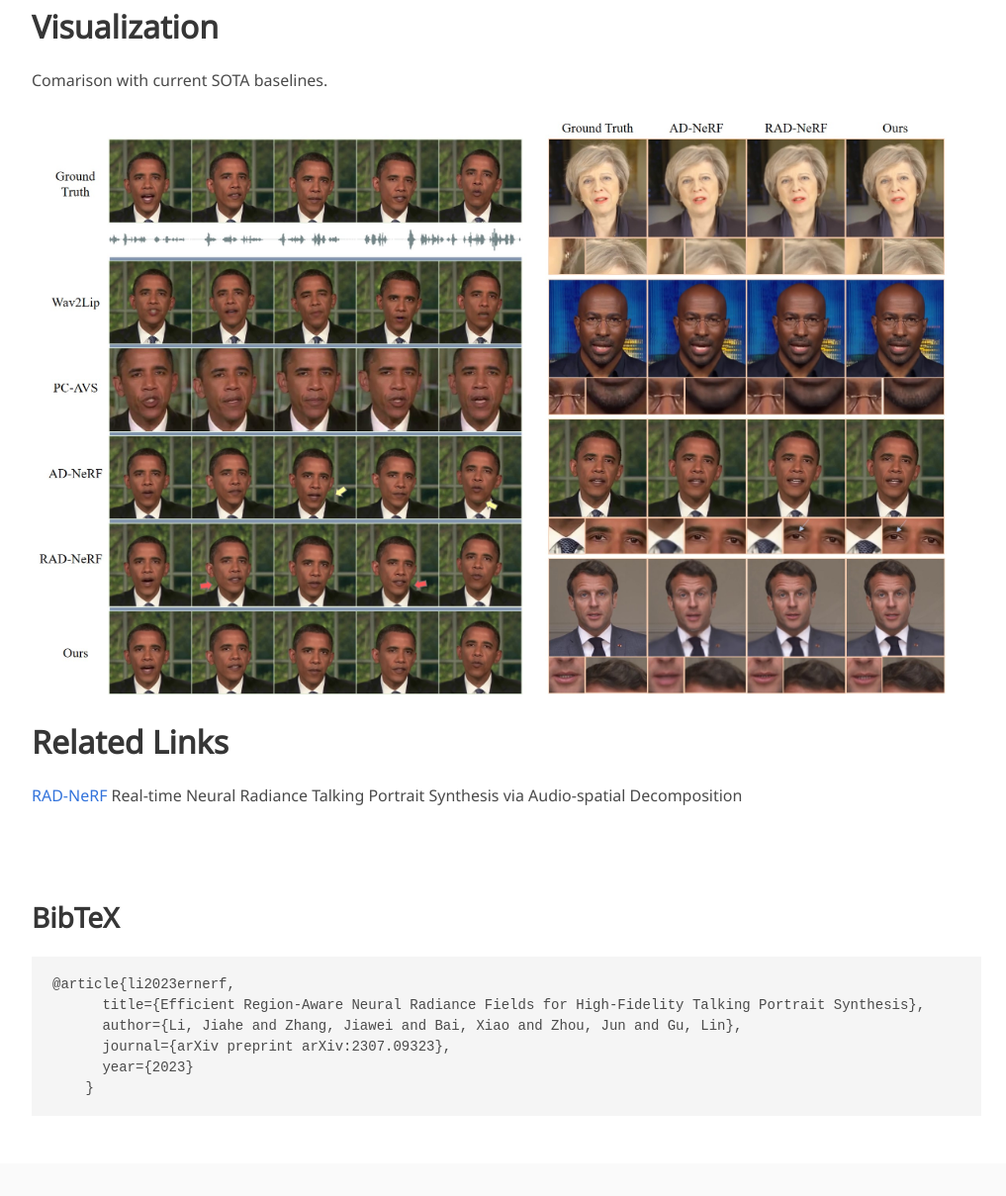
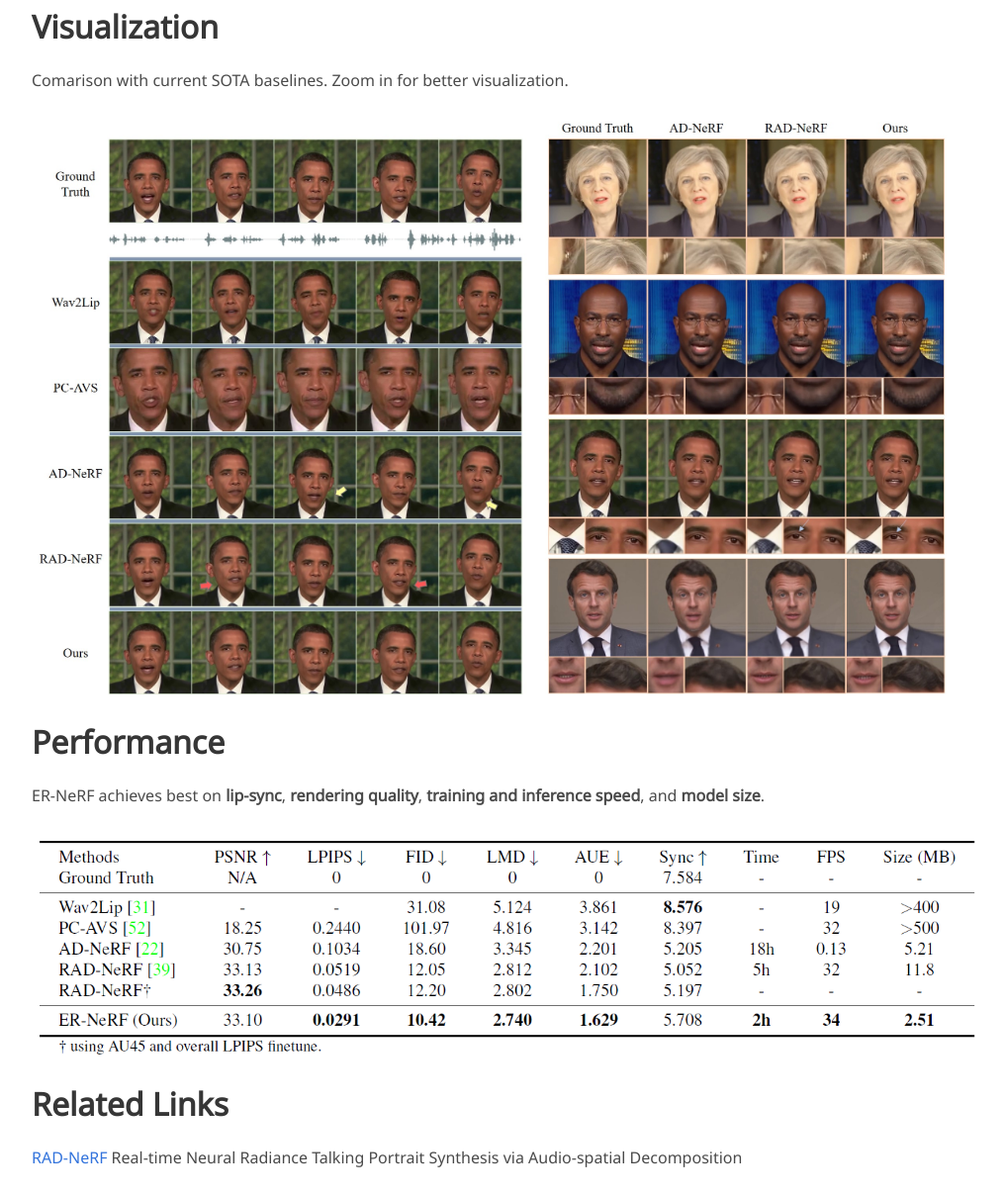
Before and after one commit to Fictionarry/ER-NeRF, a plain HTML site: page index.html in a window 1280 px wide. Shown: the part 2330-3539 px from the top of the page at 99% size, without its empty margins (128-1145 px from the left). Drawn offline with nearby package versions, Linux system fonts and the light colour scheme; some icons are missing; a web font is replaced by a local one.

Commit message:
add table

```diff
--- a/index.html
+++ b/index.html
@@ -291,7 +291,7 @@
 
         <div class="content has-text-justified">
           <p>
-            Comarison with current SOTA baselines.
+            Comarison with current SOTA baselines. Zoom in for better visualization.
           </p>
         </div>
         <div class="content has-text-centered">
@@ -301,6 +301,22 @@
       </div>
     </div>
     <!--/ Animation. -->
+
+
+    <div class="columns is-centered">
+      <div class="column is-full-width">
+        <h2 class="title is-3">Performance</h2>
+        <div class="content has-text-justified">
+          <p>
+            ER-NeRF achieves best on <b>lip-sync</b>, <b>rendering quality</b>, <b>training and inference speed</b>, and <b>model size</b>.
+          </p>
+        </div>
+        <div class="content has-text-centered">
+          <img src="./static/images/table.png">
+        </div>
+
+      </div>
+    </div>
 
 
     <!-- Concurrent Work. -->
```
Also changed, not shown: static/images/table.png (added).
